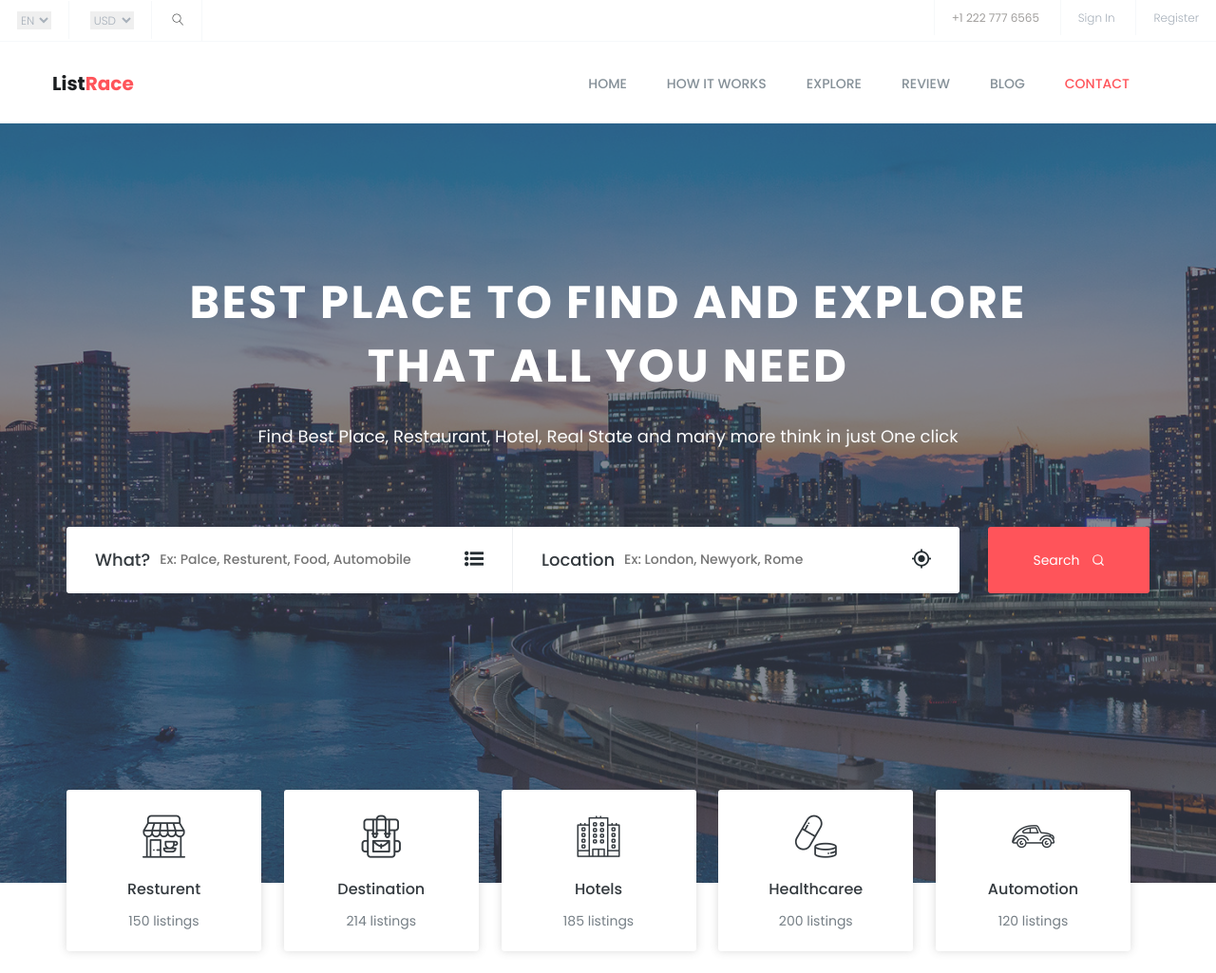
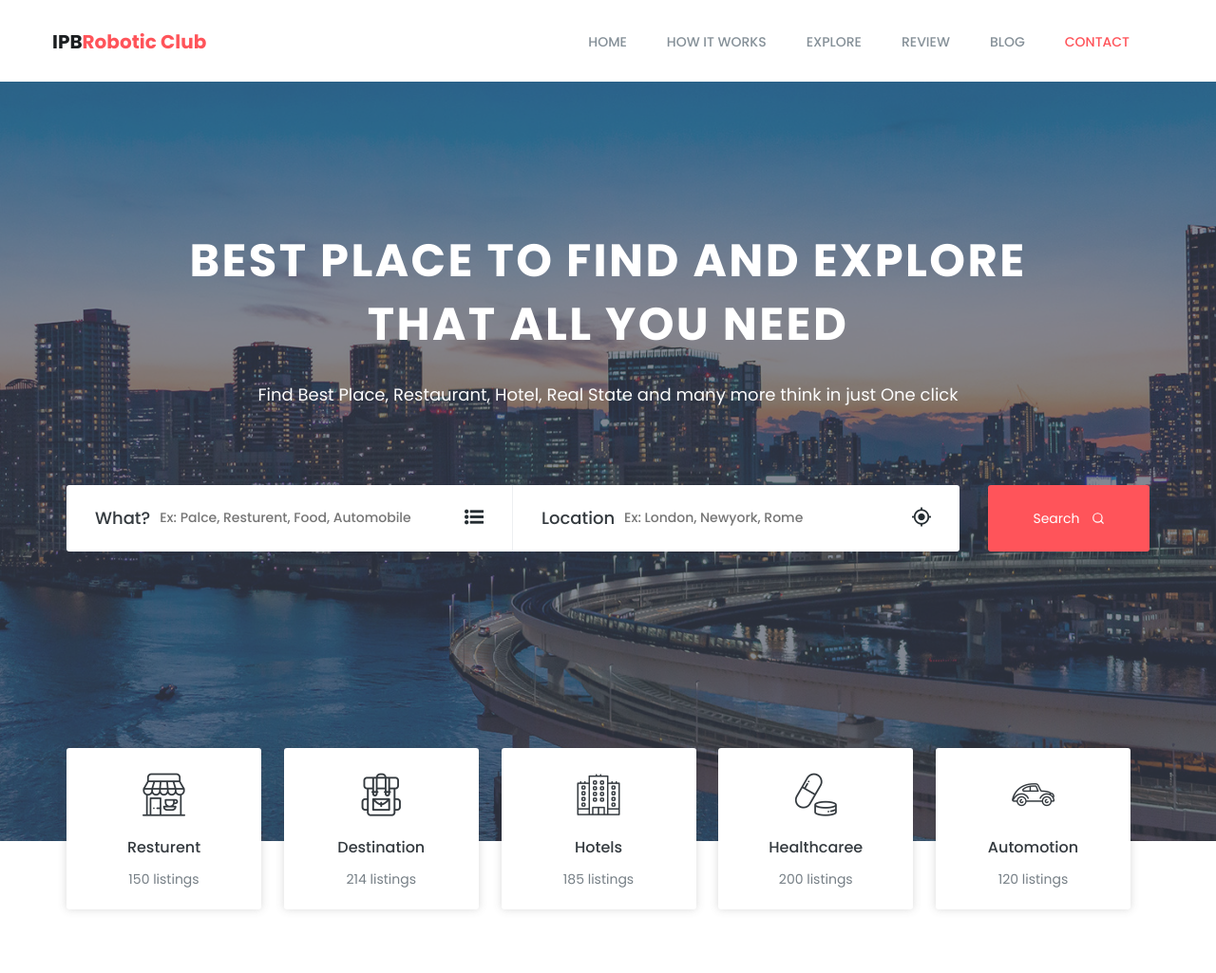
Before and after one commit to mariaampimpyenan/irc, a plain HTML site: page index.html in a window 1280 px wide. Shown: the top 1025 px of the page at 95% size. Drawn offline with nearby package versions, Linux system fonts and the light colour scheme.

Commit message:
Update index.html

```diff
--- a/index.html
+++ b/index.html
@@ -53,55 +53,6 @@
 			<script src="https://oss.maxcdn.com/respond/1.4.2/respond.min.js"></script>
         <![endif]-->
 
-    </head>
-
-	<body>
-		<!--[if lte IE 9]>
-            <p class="browserupgrade">You are using an <strong>outdated</strong> browser. Please <a href="https://browsehappy.com/">upgrade your browser</a> to improve your experience and security.</p>
-        <![endif]-->
-
-		<!--header-top start -->
-		<header id="header-top" class="header-top">
-			<ul>
-				<li>
-					<div class="header-top-left">
-						<ul>
-							<li class="select-opt">
-								<select name="language" id="language">
-									<option value="default">EN</option>
-									<option value="Bangla">BN</option>
-									<option value="Arabic">AB</option>
-								</select>
-							</li>
-							<li class="select-opt">
-								<select name="currency" id="currency">
-									<option value="usd">USD</option>
-									<option value="euro">Euro</option>
-									<option value="bdt">BDT</option>
-								</select>
-							</li>
-							<li class="select-opt">
-								<a href="#"><span class="lnr lnr-magnifier"></span></a>
-							</li>
-						</ul>
-					</div>
-				</li>
-				<li class="head-responsive-right pull-right">
-					<div class="header-top-right">
-						<ul>
-							<li class="header-top-contact">
-								+1 222 777 6565
-							</li>
-							<li class="header-top-contact">
-								<a href="#">sign in</a>
-							</li>
-							<li class="header-top-contact">
-								<a href="#">register</a>
-							</li>
-						</ul>
-					</div>
-				</li>
-			</ul>
 
 		</header><!--/.header-top-->
 		<!--header-top end -->
@@ -119,7 +70,7 @@
 			                <button type="button" class="navbar-toggle" data-toggle="collapse" data-target="#navbar-menu">
 			                    <i class="fa fa-bars"></i>
 			                </button>
-			                <a class="navbar-brand" href="index.html">list<span>race</span></a>
+			                <a class="navbar-brand" href="index.html">IPB<span>Robotic Club</span></a>
 
 			            </div><!--/.navbar-header-->
 			            <!-- End Header Navigation -->
```
